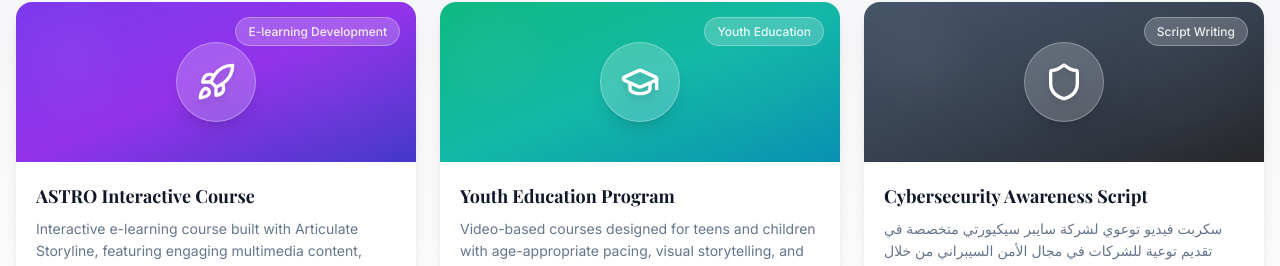
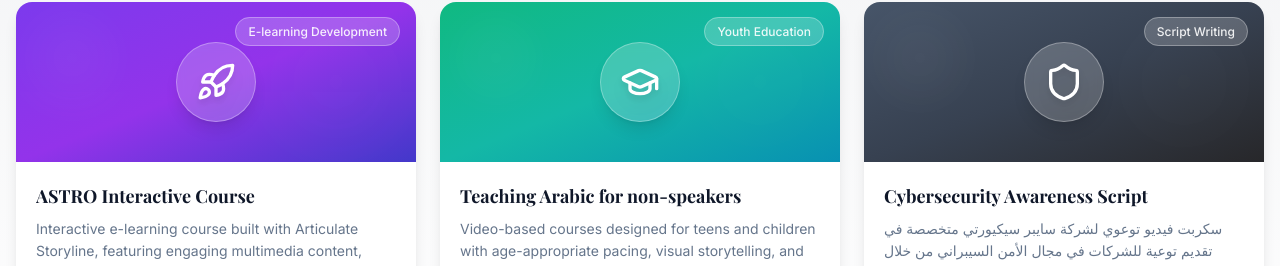
Before and after one commit to ahmadrefaatalnasr-creator/ahmadrefaatid, a React (Vite) app: page / in a window 1280 px wide. Shown: the part 3211-3477 px from the top of the page. Built offline with nearby package versions, Linux system fonts and the light colour scheme; the HTML template or start-up script is replaced by a standard one.

Commit message:
Changes
Co-authored-by: ahmadrefaatalnasr-creator <255703372+ahmadrefaatalnasr-creator@users.noreply.github.com>

```diff
--- a/src/components/Portfolio.tsx
+++ b/src/components/Portfolio.tsx
@@ -36,7 +36,7 @@ const Portfolio = () => {
       Icon: Rocket,
     },
     {
-      title: 'Youth Education Program',
+      title: 'Teaching Arabic for non-speakers',
       titleAr: 'برنامج تعليم الشباب',
       description: 'Video-based courses designed for teens and children with age-appropriate pacing, visual storytelling, and curriculum mapping techniques.',
       descriptionAr: 'دورات قائمة على الفيديو مصممة للمراهقين والأطفال مع إيقاع مناسب للعمر وسرد بصري وتقنيات تخطيط المناهج.',
```
